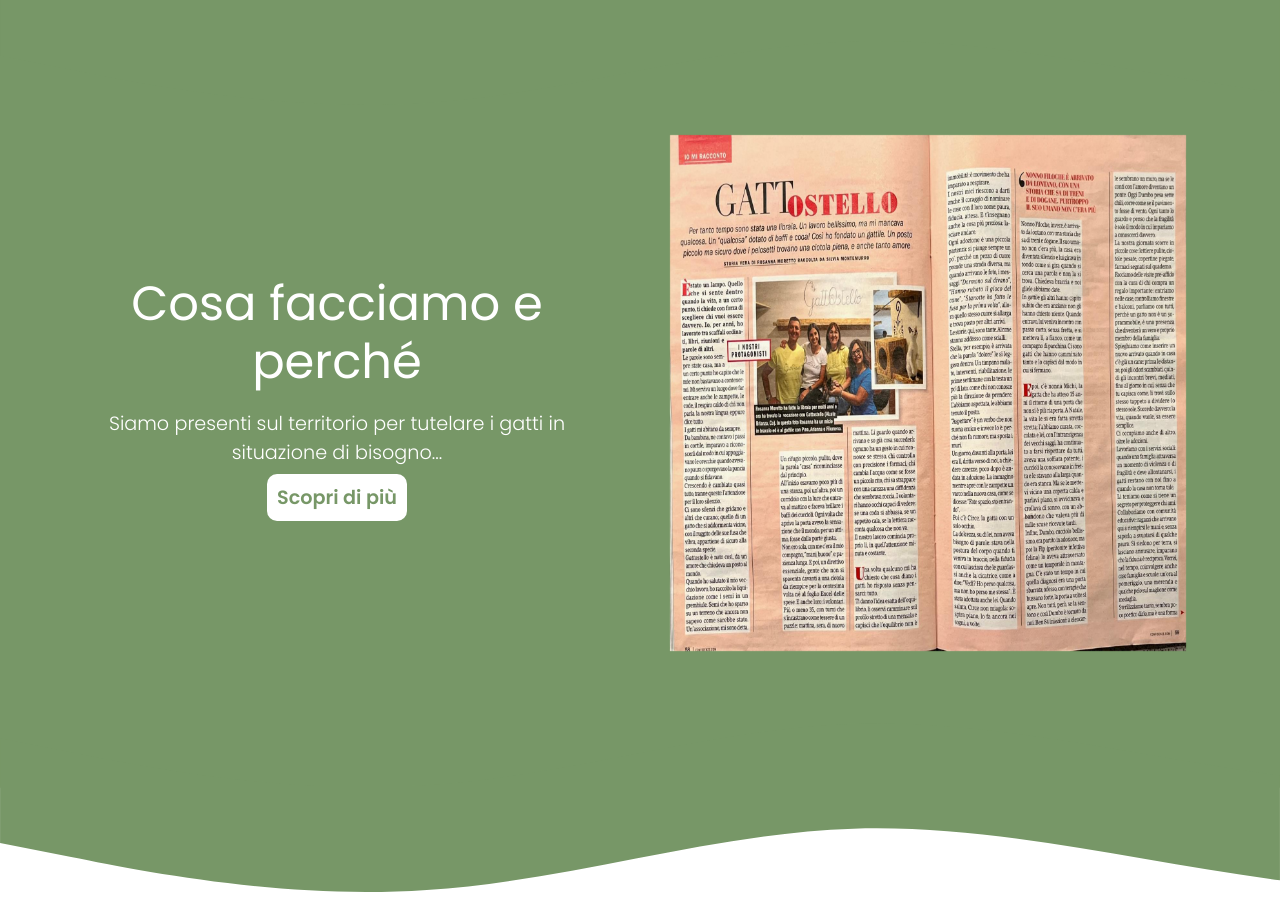
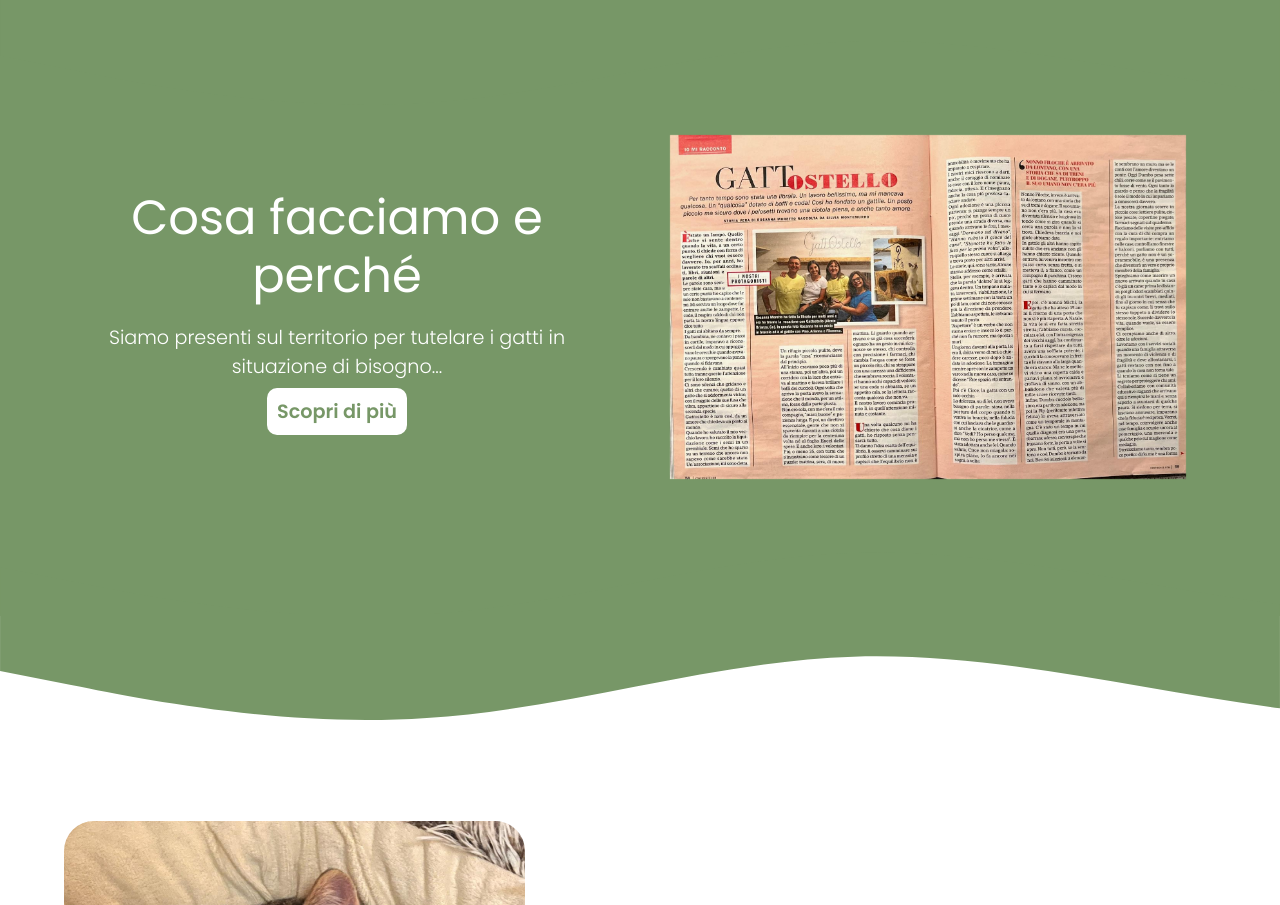
Before and after one commit to StefanoSalaa98/Gattostello, a React (Vite) app in the folder frontend/: page / in a window 1280 px wide. Shown: the part 1516-2421 px from the top of the page. Built offline with nearby package versions, Linux system fonts and the light colour scheme; no server answers.

Commit message:
Migliora immagine homepage

```diff
--- a/frontend/src/css/HomePage.css
+++ b/frontend/src/css/HomePage.css
@@ -137,7 +137,7 @@
 
         img {
             width: 100%;
-            aspect-ratio: 1;
+            height: 80%;
             padding: 30px;
             transition: transform 0.5s ease;
         }
```
